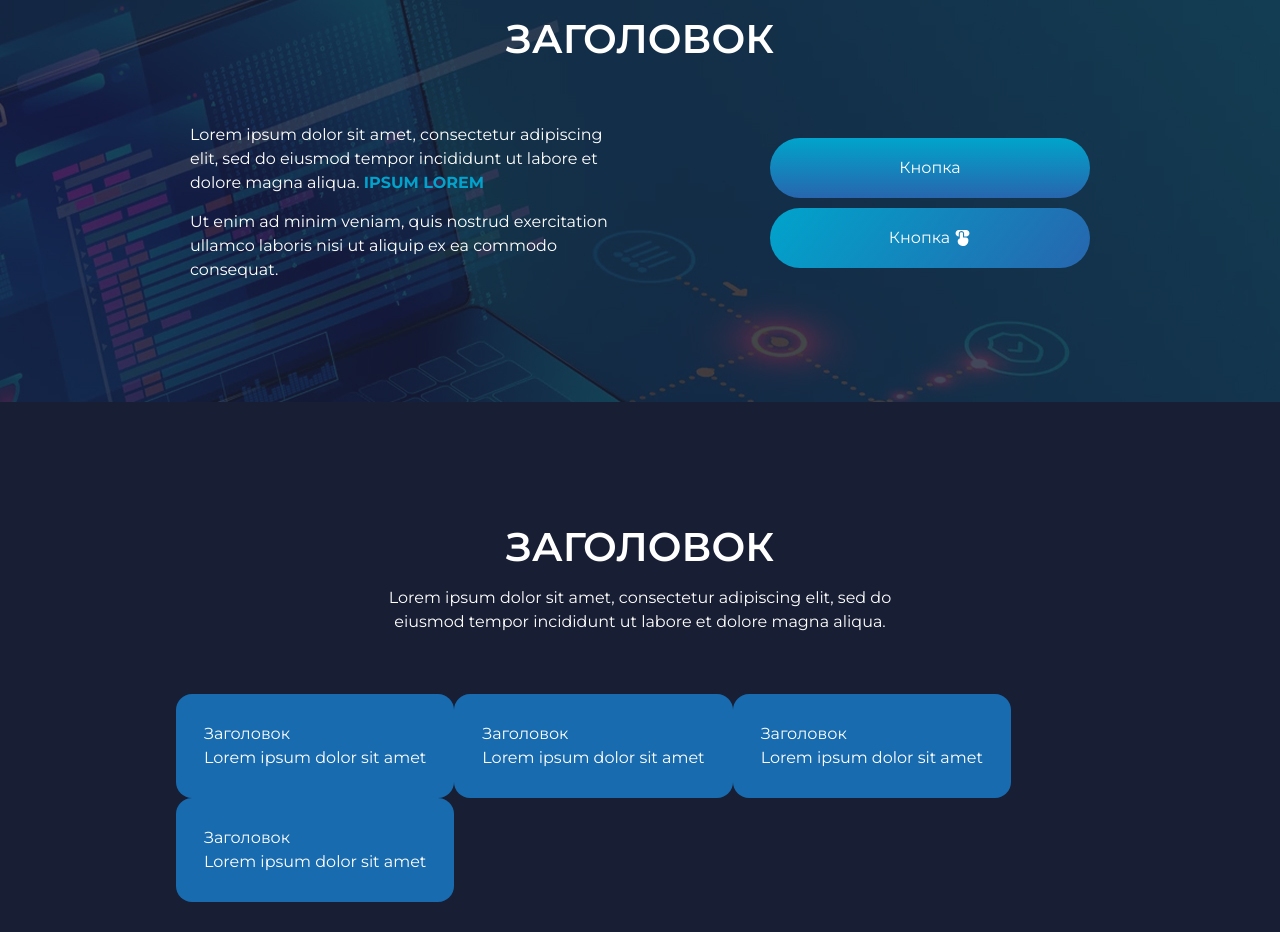
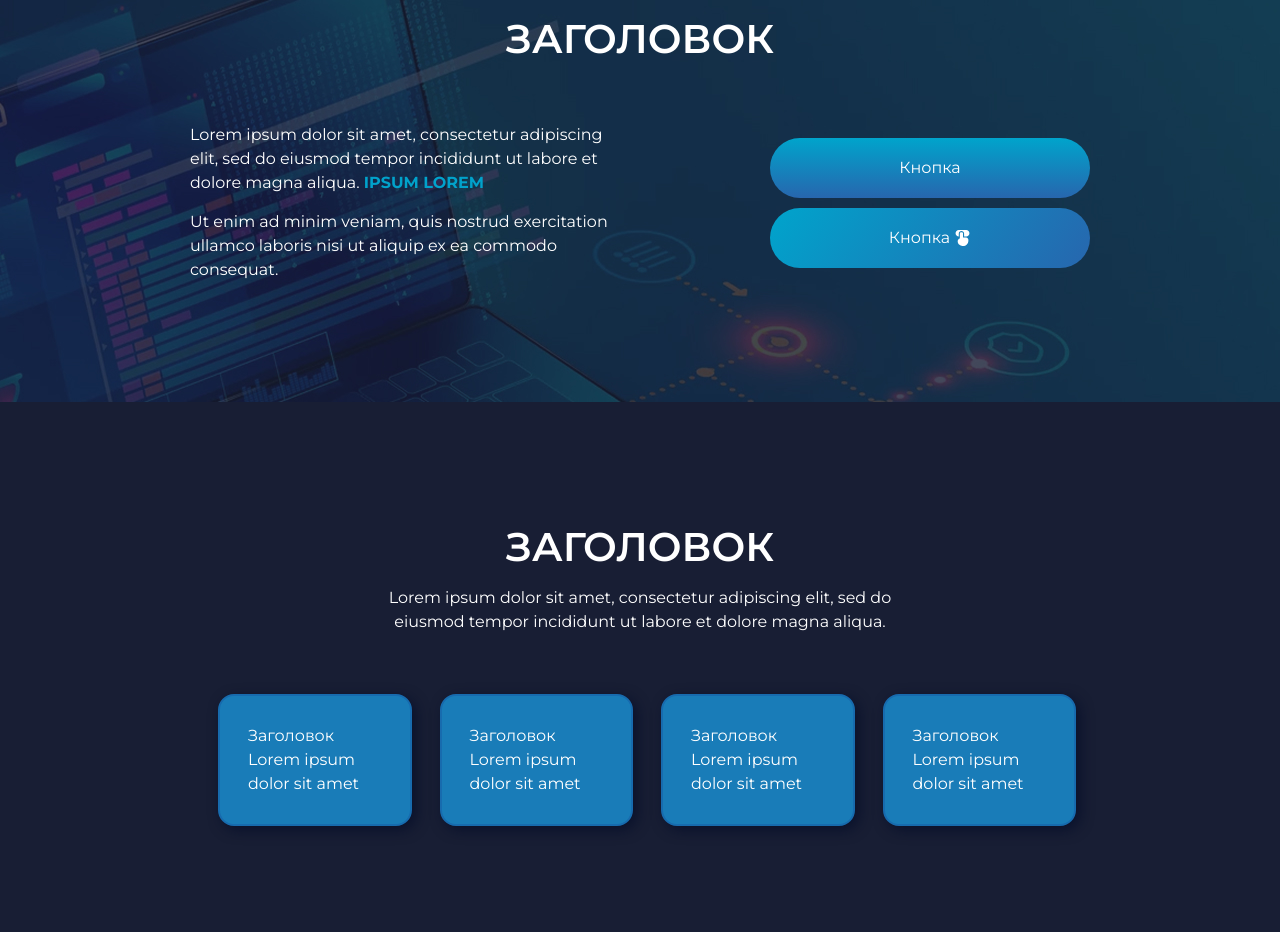
Before and after one commit to askovalenko221/homework, a plain HTML site: page maket_my_m2/index.html in a window 1280 px wide. Shown: the part 218-1150 px from the top of the page. After the commit the page ends 1102 px from the top, so only its background shows below. Drawn offline with Linux system fonts and the light colour scheme.

Commit message:
вапвап

```diff
--- a/maket_my_m2/css/style.css
+++ b/maket_my_m2/css/style.css
@@ -134,15 +134,25 @@ body {
     display: flex;
     flex-wrap: wrap;
     padding-bottom: 30px;
-    margin-left: -14px;
+    /* padding-left: 14px; */
+    margin-left: 14px;
     margin-bottom: -28px;
 }
 
+.cards-flex-item {
+    flex: 0 0 25%;
+    padding: 0 14px;
+    margin-bottom: 28px;
+}
 
-.cards-flex-item {
+.cards-flex-inner {
     display: flex;
     flex-flow: column;
-    background: #176BAE;
+    box-shadow: 4px 4px 13px 0 rgba(5, 13, 41, 0.76);
+    background: #197cb8;
+    /* background: #176BAE; */
+    border: 2px solid #176bae;
     border-radius: 16px;
     padding: 28px;
+
 }
--- a/maket_my_m2/index.html
+++ b/maket_my_m2/index.html
@@ -67,20 +67,28 @@
                 </p>
                 <ul class="cards-flex">
                     <li class="cards-flex-item">
-                        <h3 class="h3">Заголовок</h3>
-                        <p>Lorem ipsum dolor sit amet</p>
+                        <div class="cards-flex-inner">
+                            <h3 class="h3">Заголовок</h3>
+                            <p>Lorem ipsum dolor sit amet</p>
+                        </div>
                     </li>
                     <li class="cards-flex-item">
-                        <h6 class="h3">Заголовок</h6>
-                        <p>Lorem ipsum dolor sit amet</p>
+                        <div class="cards-flex-inner">
+                            <h3 class="h3">Заголовок</h3>
+                            <p>Lorem ipsum dolor sit amet</p>
+                        </div>
                     </li>
                     <li class="cards-flex-item">
-                        <h6 class="h6">Заголовок</h6>
-                        <p>Lorem ipsum dolor sit amet</p>
+                        <div class="cards-flex-inner">
+                            <h3 class="h3">Заголовок</h3>
+                            <p>Lorem ipsum dolor sit amet</p>
+                        </div>
                     </li>
                     <li class="cards-flex-item">
-                        <h6 class="h6">Заголовок</h6>
-                        <p>Lorem ipsum dolor sit amet</p>
+                        <div class="cards-flex-inner">
+                            <h3 class="h3">Заголовок</h3>
+                            <p>Lorem ipsum dolor sit amet</p>
+                        </div>
                     </li>
                 </ul>
             </div>
```
